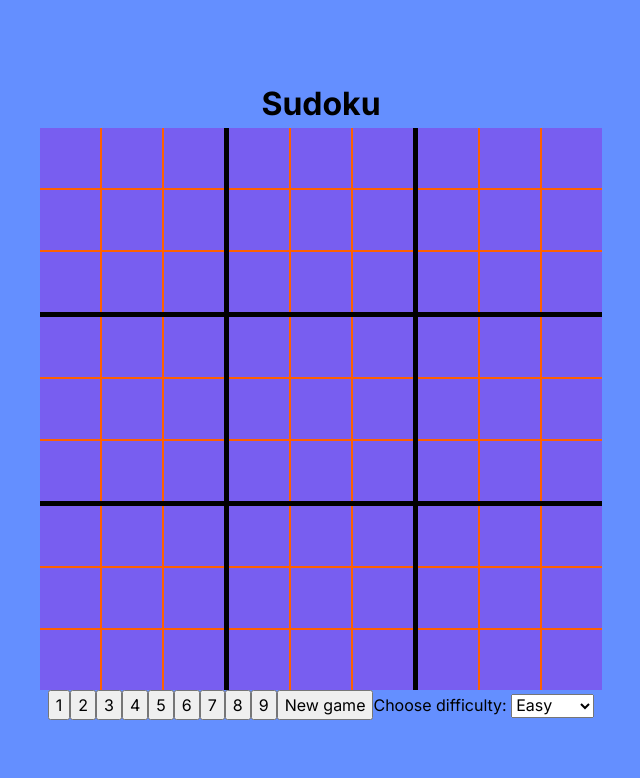
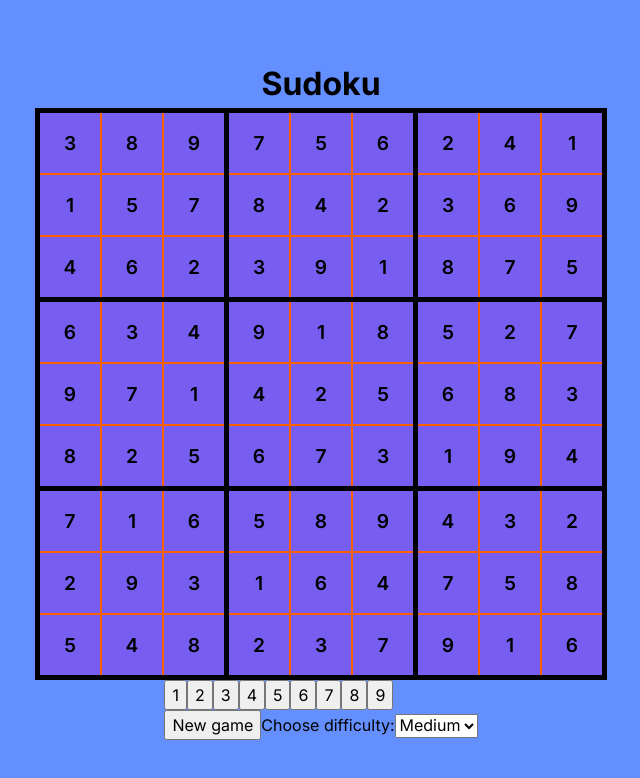
Before and after one commit to lzralbu/sudoku, a Next.js app: page / in a window 1280 px wide. Shown: the top 778 px of the page, without its empty margins (319-959 px from the left). Built offline with nearby package versions, Linux system fonts and the light colour scheme.

Commit message:
First functional version.

```diff
--- a/app/components/Board.module.css
+++ b/app/components/Board.module.css
@@ -4,7 +4,7 @@
   grid-template-columns: repeat(3, 1fr);
   grid-gap: 5px;
 
-  /* padding: 5px; */
+  padding: 5px;
 
   background-color: black;
 }
--- a/app/components/Board.tsx
+++ b/app/components/Board.tsx
@@ -1,12 +1,10 @@
-"use client";
-
 import styles from "./Board.module.css";
-import { useState } from "react";
 import Box from "./Box";
 import Cell from "./Cell";
 
 export default function Board({
   currentSudoku,
+  cellValues,
   selectedCellId,
   handleCellSelection,
 }) {
@@ -14,16 +12,15 @@ export default function Board({
     <div className={styles.board}>
       {Array.from({ length: 9 }, (_, boxIndex) => (
         <Box key={boxIndex}>
-          {Array.from({ length: 9 }, (_, cellBoxIndex) => {
-            const cellIndex = boxIndex * 9 + cellBoxIndex;
+          {Array.from({ length: 9 }, (_, subBoxIndex) => {
+            const cellIndex = boxIndex * 9 + subBoxIndex;
             return (
               <Cell
                 key={cellIndex}
+                currentSudoku={currentSudoku}
                 id={cellIndex}
                 value={
-                  currentSudoku?.puzzle[cellIndex] === "-"
-                    ? null
-                    : currentSudoku?.puzzle[cellIndex]
+                  cellValues[cellIndex] === "-" ? null : cellValues[cellIndex]
                 }
                 selectedCellId={selectedCellId}
                 handleCellSelection={handleCellSelection}
--- a/app/components/Cell.module.css
+++ b/app/components/Cell.module.css
@@ -26,3 +26,9 @@
   composes: cell;
   border: #ffb000 4px dashed;
 }
+
+.initialCell {
+  composes: cell;
+  background-color: #785ef0;
+  color: black;
+}
--- a/app/components/Cell.tsx
+++ b/app/components/Cell.tsx
@@ -1,7 +1,7 @@
-import { useState } from "react";
 import styles from "./Cell.module.css";
 
 export default function Cell({
+  currentSudoku,
   id,
   value,
   selectedCellId,
@@ -9,8 +9,14 @@ export default function Cell({
 }) {
   return (
     <div
-      className={id !== selectedCellId ? styles.cell : styles.selectedCell}
-      onClick={(e) => handleCellSelection(id)}
+      className={
+        currentSudoku.puzzle[id] !== "-"
+          ? styles.initialCell
+          : id === selectedCellId
+          ? styles.selectedCell
+          : styles.cell
+      }
+      onClick={() => handleCellSelection(id)}
     >
       {value}
     </div>
--- a/app/page.tsx
+++ b/app/page.tsx
@@ -1,15 +1,143 @@
 "use client";
 
+import { useEffect, useState } from "react";
+
 import styles from "./page.module.css";
-import { useState } from "react";
 import Board from "./components/Board";
+
 import { getSudoku } from "sudoku-gen";
-import { Sudoku } from "sudoku-gen/dist/types/sudoku.type";
+import { Difficulty } from "sudoku-gen/dist/types/difficulty.type";
+
+const initialCellValues =
+  "389157462756842391241369875634971825918425673527683194716293548589164237432758916";
+
+function cellIdToCellPosition(cellId) {
+  const box = Math.floor(cellId / 9);
+  const subBox = cellId % 9;
+  const row = 3 * Math.floor(box / 3) + Math.floor(subBox / 3);
+  const column = 3 * (box % 3) + (subBox % 3);
+
+  return {
+    row,
+    column,
+    box,
+  };
+}
+
+function cellPositionToCellId({ row, column }) {
+  const box = 3 * Math.floor(row / 3) + Math.floor(column / 3);
+  const subBox = 3 * (row % 3) + (column % 3);
+
+  return box * 9 + subBox;
+}
+
+function sudokuIndexToCellId(index) {
+  const row = Math.floor(index / 9);
+  const column = index % 9;
+  return cellPositionToCellId({ row, column });
+}
 
 export default function Game() {
-  const [currentSudoku, setCurrentSudoku] = useState<Sudoku>();
+  const [currentSudoku, setCurrentSudoku] = useState({
+    puzzle: initialCellValues,
+    solution: initialCellValues,
+  });
+
   const [selectedCellId, setSelectedCellId] = useState(-1);
-  const [validator, setValidator] = useState();
+  const [selectedDifficulty, setSelectedDifficulty] =
+    useState<Difficulty>("medium");
+
+  const [cellValues, setCellValues] = useState(initialCellValues);
+
+  useEffect(() => {
+    function handleKeyDown(e) {
+      e.stopPropagation();
+      if (isFinite(e.key as unknown as number) && Number(e.key) > 0) {
+        handleValueSelection(e.key);
+      }
+    }
+
+    document.addEventListener("keydown", handleKeyDown);
+
+    return function () {
+      document.removeEventListener("keydown", handleKeyDown);
+    };
+  });
+
+  function validateMove(cellId: number, cellPosition, newValue: string) {
+    if (currentSudoku.puzzle[cellId] !== "-") {
+      return false;
+    }
+
+    for (let i = 0; i < 9; ++i) {
+      if (
+        cellValues[
+          cellPositionToCellId({
+            row: i,
+            column: cellPosition.column,
+          })
+        ] === newValue
+      ) {
+        return false;
+      }
+
+      if (
+        cellValues[
+          cellPositionToCellId({
+            row: cellPosition.row,
+            column: i,
+          })
+        ] === newValue
+      ) {
+        return false;
+      }
+
+      if (cellValues[9 * cellPosition.box + i] === newValue) {
+        return false;
+      }
+    }
+
+    return true;
+  }
+
+  function makeMove(cellId: number, newValue: string): boolean {
+    const cellPosition = cellIdToCellPosition(cellId);
+    if (!validateMove(cellId, cellPosition, newValue)) {
+      return false;
+    }
+
+    setCellValues(
+      (oldCellValues) =>
+        oldCellValues.slice(0, cellId) +
+        newValue +
+        oldCellValues.slice(cellId + 1)
+    );
+
+    return true;
+  }
+
+  function handleNewGame() {
+    const { puzzle, solution } = getSudoku(selectedDifficulty);
+    const tempPuzzle = Array(81).fill("-");
+    const tempSolution = Array(81).fill("-");
+    for (let i = 0; i < puzzle.length; ++i) {
+      const cellId = sudokuIndexToCellId(i);
+      tempPuzzle[cellId] = puzzle[i];
+      tempSolution[cellId] = solution[i];
+    }
+    // console.log(tempSolution.join(""));
+
+    const convertedPuzzle = tempPuzzle.join("");
+    setCurrentSudoku({
+      puzzle: convertedPuzzle,
+      solution: tempSolution.join(""),
+    });
+    setCellValues((_) => convertedPuzzle);
+
+    for (let cellId = 0; cellId < convertedPuzzle.length; ++cellId) {
+      makeMove(cellId, convertedPuzzle[cellId]);
+    }
+  }
 
   function handleCellSelection(cellId) {
     if (currentSudoku.puzzle[cellId] === "-") {
@@ -17,48 +145,47 @@ export default function Game() {
     }
   }
 
+  function handleValueSelection(value: string) {
+    if (selectedCellId < 0) {
+      return;
+    }
+
+    makeMove(selectedCellId, value);
+  }
+
   return (
     <div className={styles.game}>
       <h1>Sudoku</h1>
       <Board
         currentSudoku={currentSudoku}
+        cellValues={cellValues}
         selectedCellId={selectedCellId}
         handleCellSelection={handleCellSelection}
       ></Board>
       <div>
+        <div>
           {Array.from({ length: 9 }, (v, k) => (
-          <button key={k}>{k + 1}</button>
+            <button key={k} onClick={() => handleValueSelection(`${k + 1}`)}>
+              {k + 1}
+            </button>
           ))}
-        <button onClick={() => setCurrentSudoku(getSudoku())}>New game</button>
-        <label htmlFor="difficulty-select">Choose difficulty: </label>
-        <select name="difficulty" id="difficulty-select">
+        </div>
+        <button onClick={handleNewGame}>New game</button>
+        <label>
+          Choose difficulty:
+          <select
+            value={selectedDifficulty}
+            onChange={(e) =>
+              setSelectedDifficulty(e.target.value as Difficulty)
+            }
+          >
             <option value="easy">Easy</option>
             <option value="medium">Medium</option>
             <option value="hard">Hard</option>
+            <option value="expert">Expert</option>
           </select>
+        </label>
       </div>
     </div>
   );
 }
-
-function generateInitialValidator() {}
-
-// type CellType = 0 | 1 | 2 | 3 | 5 | 6 | 7 | 8 | 9;
-
-// type BoardTuple = [
-//   Set<CellType>,
-//   Set<CellType>,
-//   Set<CellType>,
-//   Set<CellType>,
-//   Set<CellType>,
-//   Set<CellType>,
-//   Set<CellType>,
-//   Set<CellType>,
-//   Set<CellType>
-// ];
-
-// type BoardValidator = {
-//   rows: BoardTuple;
-//   columns: BoardTuple;
-//   boxes: BoardTuple;
-// };
```
Lines whose indentation alone changed are shown as unchanged.
